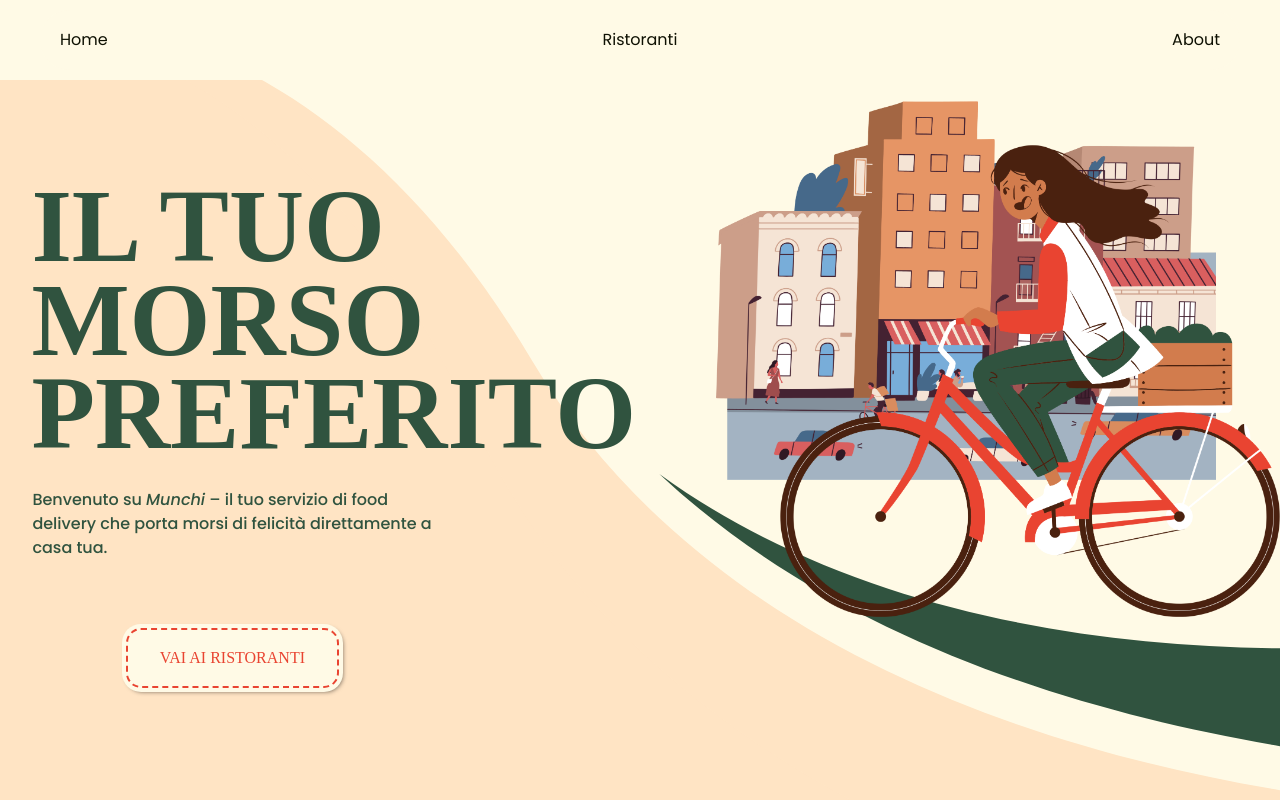
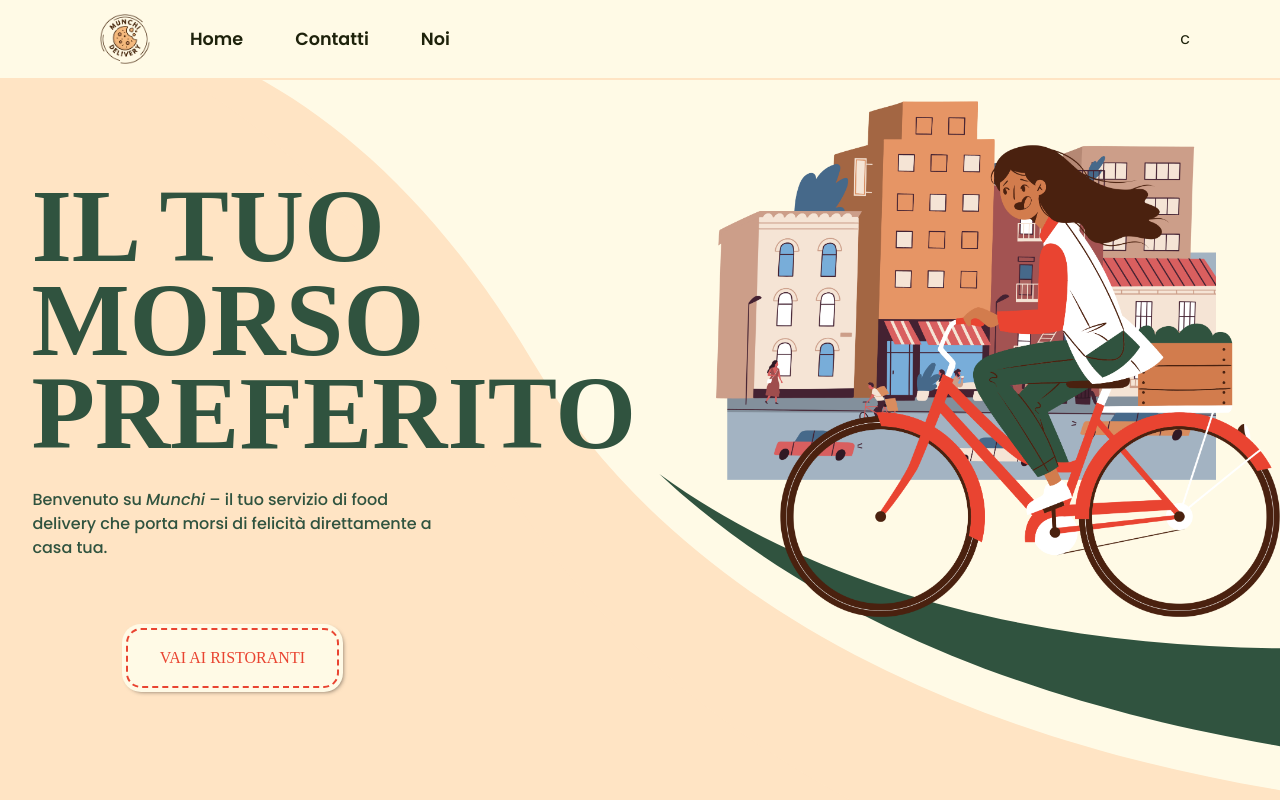
Before and after one commit to sashapoliti/vue-deliveboo, a Vue app: page / in a window 1280 px wide. Shown: the top 800 px of the page. Built offline with nearby package versions, Linux system fonts and the light colour scheme; no server answers; a web font is replaced by a local one.

Commit message:
header start

```diff
--- a/src/assets/styles/partials/_variables.scss
+++ b/src/assets/styles/partials/_variables.scss
@@ -8,4 +8,4 @@ $primary-color-2: #FFE4C4;
 $secondary-color: #30533F;
 $tertiary-color: #E94431;
 
-$text-color: #0E1002;
+$text-color: #1e220b;
--- a/src/components/HeaderComponent.vue
+++ b/src/components/HeaderComponent.vue
@@ -1,9 +1,40 @@
 <template>
   <header :class="{ 'fixed-navbar': isFixed }">
-    <nav>
-      <router-link to="/">Home</router-link>
-      <router-link to="/restaurants">Ristoranti</router-link>
-      <router-link to="/about">About</router-link>
+    <nav class="container">
+      <ul class="links d-flex align-items-center">
+        <li>
+          <div class="logo me-4">
+            <router-link to="/">
+              <img src="/images/logo-deliveboo.png" alt="Logo" />
+            </router-link>
+          </div>
+        </li>
+        <li>
+          <router-link class="mx-3" to="/">
+            Home
+            <div class="point d-flex justify-content-center align-items-center">
+              <i class="fa-solid fa-circle"></i>
+            </div>
+          </router-link>
+        </li>
+        <li>
+          <router-link class="mx-3"
+            >Contatti
+            <div class="point d-flex justify-content-center align-items-center">
+              <i class="fa-solid fa-circle"></i>
+            </div>
+          </router-link>
+        </li>
+        <li>
+          <router-link class="mx-3"
+            >Noi
+            <div class="point d-flex justify-content-center align-items-center">
+              <i class="fa-solid fa-circle"></i>
+            </div>
+          </router-link>
+        </li>
+      </ul>
+      <div class="functions">c</div>
     </nav>
   </header>
 </template>
@@ -24,7 +55,7 @@ export default {
   },
   methods: {
     handleScroll() {
-      this.isFixed = window.scrollY > 100;
+      this.isFixed = window.scrollY > 300;
     },
   },
 };
@@ -34,40 +65,81 @@ export default {
 @import "../assets/styles/partials/_variables.scss";
 
 header {
-  // border-bottom-left-radius: 30px;
-  // border-bottom-right-radius: 30px;
-  // border-radius: 30px;
   height: 80px;
   position: absolute;
   margin: 0 auto;
   display: flex;
   justify-content: center;
-  // width: 1600px;
   top: 0;
   left: 0;
   right: 0;
   z-index: 999;
-  background-color: #FFFAE6;
-  // background-color: transparent;
-
-  transition: position 0.5s ease-in-out, box-shadow 0.5s ease-in-out;
-
+  background-color: $primary-color;
+  border-bottom: 2px solid $primary-color-2;
+  transition: position 1s;
   &.fixed-navbar {
     position: fixed;
+    border-bottom: none;
     background-color: transparent;
-    // box-shadow: 0 0 20px rgba(0, 0, 0, 0.774);
-
+    nav {
+      background-color: $primary-color;
+      padding: 35px;
+      border: 2px solid $primary-color-2;
+      box-shadow: rgba(149, 157, 165, 0.2) 0px 8px 24px;
+    }
   }
   nav {
+    border-radius: 40px;
+    background-color: transparent;
     height: calc(100% - 20px);
     display: flex;
     justify-content: space-between;
     align-items: center;
     padding: 10px 20px;
     margin: 10px;
-    width: 1200px;
-    border-radius: 30px;
-    background-color: #FFFAE6;
+    transition: background-color 0.3s ease-in-out, border 0.3s ease-in-out,
+      box-shadow 0.3s ease-in-out;
+    .links {
+      margin: 0;
+      padding: 0;
+      .logo {
+        width: 50px;
+        img {
+          width: 100%;
+        }
+      }
+      li {
+        a {
+          position: relative;
+          padding: 5px 10px;
+          font-size: 1.1rem;
+          color: $text-color;
+          font-weight: 600;
+          transition: color 0.3s ease-in-out;
+          .point {
+            width: 20px;
+            height: 20px;
+            position: absolute;
+            font-size: 0.7rem;
+            color: $tertiary-color;
+            left: calc(50% - 10px);
+            bottom: -15px;
+            i {
+              color: transparent;
+              transition: color 0.3s ease-in-out;
+            }
+          }
+          &:hover {
+            color: $tertiary-color;
+            .point {
+              i {
+                color: $tertiary-color;
+              }
+            }
+          }
+        }
+      }
+    }
   }
 }
 </style>
```
Also changed, not shown: public/images/logo-deliveboo.png (added).
